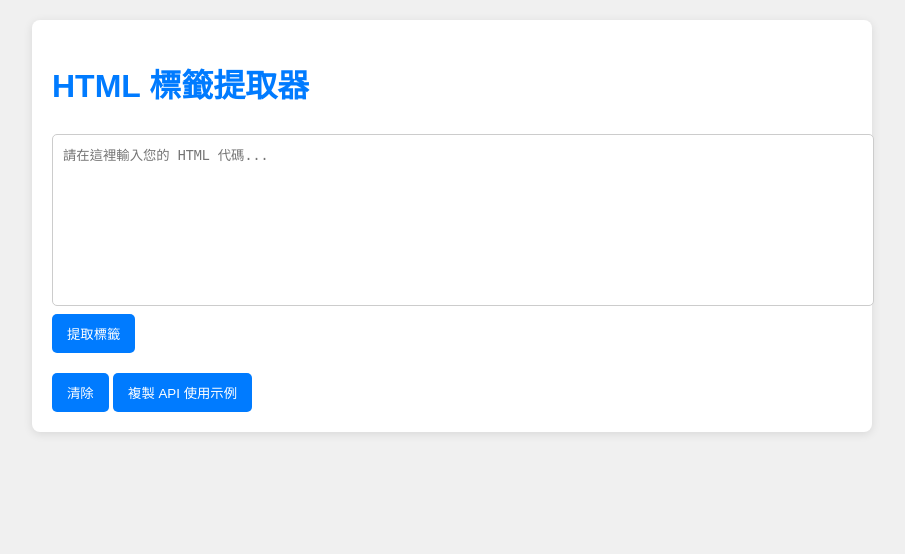
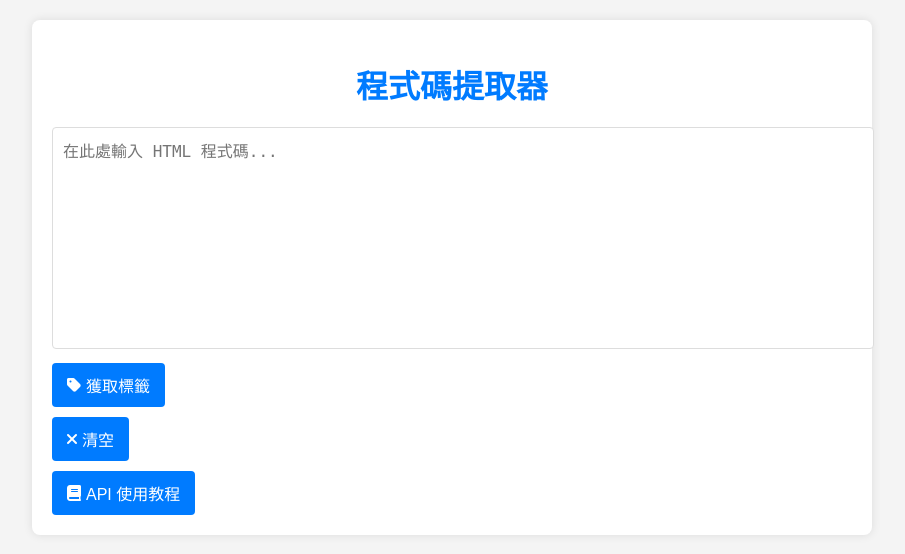
Before and after one commit to oinktech/code-extractor-api, a Flask app: page / in a window 1280 px wide. Shown: the top 554 px of the page, without its empty margins (188-1093 px from the left). Run offline with Flask 3, Linux system fonts and the light colour scheme.

Commit message:
Update index.html

```diff
--- a/templates/index.html
+++ b/templates/index.html
@@ -1,162 +1,178 @@
 <!DOCTYPE html>
-<html lang="zh-TW">
+<html lang="zh-Hant">
 <head>
     <meta charset="UTF-8">
     <meta name="viewport" content="width=device-width, initial-scale=1.0">
-    <title>HTML 標籤提取器</title>
+    <title>程式碼提取器</title>
+    <link rel="stylesheet" href="https://cdnjs.cloudflare.com/ajax/libs/font-awesome/6.0.0-beta3/css/all.min.css">
     <style>
+        /* 基础样式和现有代码保持一致 */
         body {
-            font-family: Arial, sans-serif;
-            background-color: #f0f0f0;
-            color: #333;
+            font-family: 'Arial', sans-serif;
+            background-color: #f4f4f4;
             margin: 0;
             padding: 20px;
-            line-height: 1.6;
+            color: #333;
         }
         h1 {
-            color: #007bff;
+            text-align: center;
+            color: #007BFF;
+            margin-bottom: 20px;
         }
-        #container {
+        .container {
             max-width: 800px;
             margin: auto;
-            background: #fff;
+            background: white;
             padding: 20px;
             border-radius: 8px;
-            box-shadow: 0 2px 10px rgba(0, 0, 0, 0.1);
+            box-shadow: 0 0 10px rgba(0, 0, 0, 0.1);
         }
         textarea {
             width: 100%;
-            height: 150px;
-            border-radius: 5px;
-            border: 1px solid #ccc;
+            height: 200px;
+            border-radius: 4px;
+            border: 1px solid #ddd;
             padding: 10px;
+            font-size: 16px;
             resize: none;
         }
         button {
-            background-color: #007bff;
+            padding: 10px 15px;
+            margin-top: 10px;
+            border: none;
+            border-radius: 4px;
+            background-color: #007BFF;
             color: white;
-            border: none;
-            padding: 10px 15px;
-            border-radius: 5px;
+            font-size: 16px;
             cursor: pointer;
-            transition: background-color 0.3s;
+            display: flex;
+            align-items: center;
         }
-        button:hover {
-            background-color: #0056b3;
+        button i {
+            margin-right: 5px;
         }
-        .tags {
-            margin: 20px 0;
+        .modal {
+            display: none;
+            position: fixed;
+            z-index: 1;
+            left: 0;
+            top: 0;
+            width: 100%;
+            height: 100%;
+            background-color: rgba(0, 0, 0, 0.4);
         }
-        .error-message {
-            color: red;
+        .modal-content {
+            background-color: white;
+            margin: 15% auto;
+            padding: 20px;
+            border: 1px solid #888;
+            width: 80%;
+            border-radius: 8px;
         }
-        .loader {
-            display: none;
-            border: 4px solid #f3f3f3;
-            border-top: 4px solid #3498db;
-            border-radius: 50%;
-            width: 30px;
-            height: 30px;
-            animation: spin 1s linear infinite;
-            margin: 20px auto;
+        .close {
+            color: #aaa;
+            float: right;
+            font-size: 28px;
+            font-weight: bold;
         }
-        @keyframes spin {
-            0% { transform: rotate(0deg); }
-            100% { transform: rotate(360deg); }
+        .close:hover,
+        .close:focus {
+            color: black;
+            text-decoration: none;
+            cursor: pointer;
+        }
+        pre {
+            background-color: #f8f9fa;
+            padding: 10px;
+            border-radius: 4px;
+        }
+        #copyBtn {
+            background-color: #28a745;
+            margin-top: 10px;
         }
     </style>
 </head>
 <body>
-    <div id="container">
-        <h1>HTML 標籤提取器</h1>
-        <textarea id="codeInput" placeholder="請在這裡輸入您的 HTML 代碼..."></textarea>
-        <button id="getTagsButton">提取標籤</button>
-        <div class="loader" id="loader"></div>
-        <div class="tags" id="tags"></div>
+    <div class="container">
+        <h1>程式碼提取器</h1>
+        <textarea id="codeInput" placeholder="在此處輸入 HTML 程式碼..."></textarea>
+        <div>
+            <button id="getTagsButton"><i class="fas fa-tag"></i> 獲取標籤</button>
+            <button class="clear-button" id="clearButton"><i class="fas fa-times"></i> 清空</button>
+        </div>
+
+        <!-- 新增的API按鈕 -->
+        <button id="apiBtn"><i class="fas fa-book"></i> API 使用教程</button>
+
+        <!-- API 教程的模态框 -->
+        <div id="apiModal" class="modal">
+            <div class="modal-content">
+                <span class="close">&times;</span>
+                <h2>API 使用教程</h2>
+                <p>請參照以下代碼將此 API 集成到靜態網站：</p>
+                <pre>
+<code>
+fetch('https://code-extractor-api.onrender.com/extract', {
+    method: 'POST',
+    headers: {
+        'Content-Type': 'application/json',
+    },
+    body: JSON.stringify({
+        code: '&lt;h1&gt;Example&lt;/h1&gt;&lt;p&gt;This is a paragraph&lt;/p&gt;',
+        tags: ['h1', 'p']
+    }),
+})
+.then(response =&gt; response.json())
+.then(data =&gt; console.log(data))
+.catch(error =&gt; console.error('Error:', error));
+</code>
+                </pre>
+                <button id="copyBtn"><i class="fas fa-copy"></i> 複製程式碼</button>
+                <h3>API 回應格式</h3>
+                <pre>
+<code>
+{
+    "tag": "h1",
+    "text": "Example",
+    "placeholder": "無 placeholder"
+}
+</code>
+                </pre>
+            </div>
+        </div>
+
+        <div id="tags"></div>
         <div id="results"></div>
-        <button id="clearButton">清除</button>
-        <button id="copyExampleButton">複製 API 使用示例</button>
     </div>
 
     <script>
-        document.getElementById('copyExampleButton').addEventListener('click', () => {
-            const exampleText = `
-            // 使用示例
-            // 提取標籤
-            $.ajax({
-                url: 'https://your-api-url/get_tags', // 請替換為實際 API 地址
-                type: 'POST',
-                contentType: 'application/json',
-                data: JSON.stringify({ code: '<h1>示例標題</h1><p>這是一段文字。</p>' }),
-                success: function(response) {
-                    console.log(response);
-                },
-                error: function(error) {
-                    console.error('錯誤:', error);
-                }
+        // 顯示模態框
+        const modal = document.getElementById("apiModal");
+        const btn = document.getElementById("apiBtn");
+        const span = document.getElementsByClassName("close")[0];
+
+        btn.onclick = function() {
+            modal.style.display = "block";
+        }
+
+        span.onclick = function() {
+            modal.style.display = "none";
+        }
+
+        window.onclick = function(event) {
+            if (event.target == modal) {
+                modal.style.display = "none";
+            }
+        }
+
+        // 複製程式碼功能
+        document.getElementById('copyBtn').addEventListener('click', () => {
+            const code = document.querySelector('pre code').innerText;
+            navigator.clipboard.writeText(code).then(() => {
+                alert('程式碼已複製！');
+            }, (err) => {
+                alert('複製失敗，請手動複製。');
             });
-
-            // 提取標籤中的文本
-            $.ajax({
-                url: 'https://your-api-url/extract', // 請替換為實際 API 地址
-                type: 'POST',
-                contentType: 'application/json',
-                data: JSON.stringify({
-                    code: '<h1>示例標題</h1><p>這是一段文字。</p>',
-                    tags: ['h1', 'p']
-                }),
-                success: function(response) {
-                    console.log(response);
-                },
-                error: function(error) {
-                    console.error('錯誤:', error);
-                }
-            });
-            `;
-            navigator.clipboard.writeText(exampleText).then(() => {
-                alert('API 使用示例已複製到剪貼板！');
-            }).catch(err => {
-                alert('複製失敗！');
-            });
-        });
-
-        const loader = document.getElementById('loader');
-        const resultsDiv = document.getElementById('results');
-
-        document.getElementById('getTagsButton').addEventListener('click', async () => {
-            const codeInput = document.getElementById('codeInput').value;
-            loader.style.display = 'block';  // 顯示加載動畫
-            resultsDiv.innerHTML = '';  // 清空結果區域
-
-            try {
-                const response = await fetch('/get_tags', {
-                    method: 'POST',
-                    headers: { 'Content-Type': 'application/json' },
-                    body: JSON.stringify({ code: codeInput })
-                });
-
-                const results = await response.json();
-                loader.style.display = 'none';  // 隱藏加載動畫
-
-                if (results.tags) {
-                    const tagsDiv = document.getElementById('tags');
-                    tagsDiv.innerHTML = '<h3>提取的標籤：</h3>';
-                    results.tags.forEach(tag => {
-                        tagsDiv.innerHTML += `<label><input type="checkbox" value="${tag}" checked> ${tag}</label><br>`;
-                    });
-                } else {
-                    resultsDiv.innerHTML = `<p class="error-message">錯誤: ${results.error}</p>`;
-                }
-            } catch (error) {
-                loader.style.display = 'none';  // 隱藏加載動畫
-                resultsDiv.innerHTML = `<p class="error-message">處理時發生錯誤: ${error.message}</p>`;
-            }
-        });
-
-        document.getElementById('clearButton').addEventListener('click', () => {
-            document.getElementById('codeInput').value = '';
-            document.getElementById('tags').innerHTML = '';
-            document.getElementById('results').innerHTML = '';
         });
     </script>
 </body>
```
